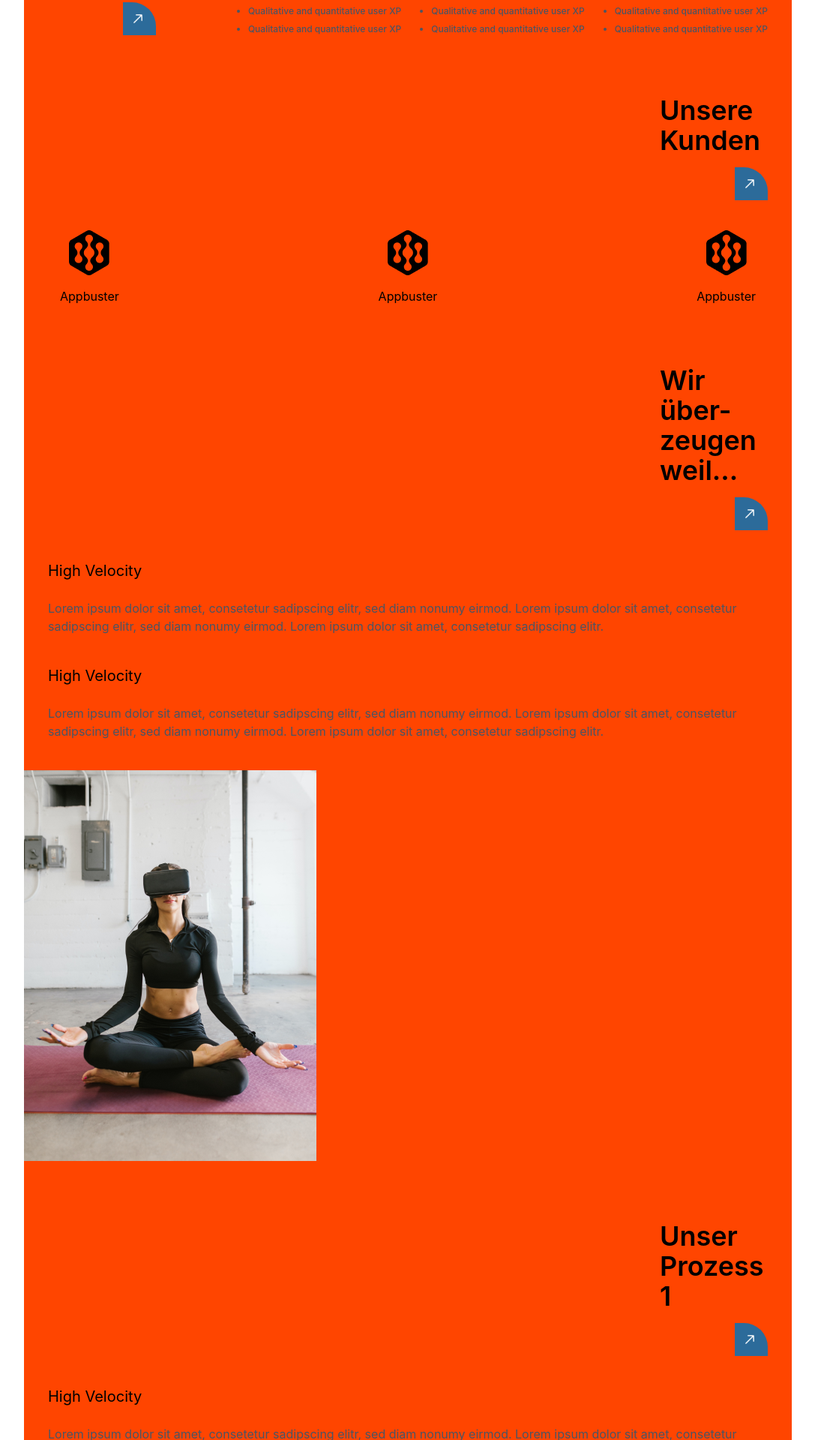
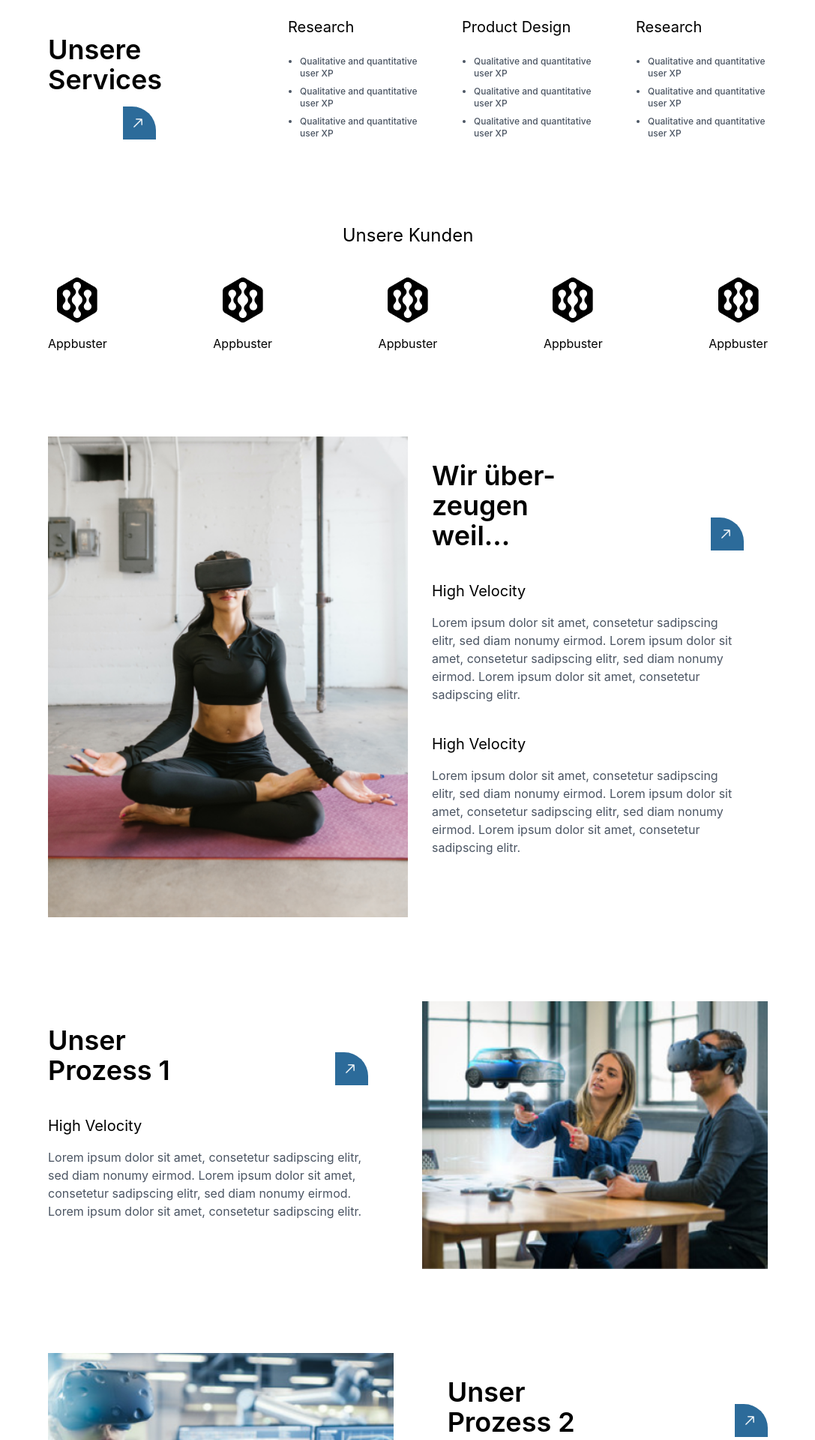
Before and after one commit to Zyrean/Imsys, a Next.js app: page / in a window 1280 px wide. Shown: the part 840-2760 px from the top of the page at 75% size, without its empty margins (96-1183 px from the left). Built offline with nearby package versions, Linux system fonts and the light colour scheme.

Commit message:
no message

```diff
--- a/src/app/globals.css
+++ b/src/app/globals.css
@@ -13,5 +13,5 @@ html {
 }
 
 main {
-  background-color: orangered;
+  /* background-color: orangered; */
 }
--- a/src/app/page.js
+++ b/src/app/page.js
@@ -16,7 +16,7 @@ import KundenLogo from "@/assets/KundenLogo.png";
 
 export default function HomePage() {
   return (
-    <main className="flex flex-col gap-20 pb-14">
+    <main className="flex flex-col gap-20 pb-14 lg:gap-28">
       {/* SECTION 1 */}
       <section className="relative flex flex-col gap-10">
         <div className="flex items-center lg:items-start">
@@ -51,74 +51,116 @@ export default function HomePage() {
       </section>
 
       {/* SECTION 3 */}
-      <section className="flex flex-col gap-10 px-8">
-        <HeaderSection text="Unsere Kunden" />
+      <section className="flex flex-col gap-10 lg:items-center lg:justify-between">
+        <HeaderSection
+          text="Unsere Kunden"
+          style="desktop"
+          display="lg:hidden"
+        />
+        <h2 className="hidden text-2xl lg:block">Unsere Kunden</h2>
 
-        <div className="flex justify-between px-4">
+        <div className="flex justify-between px-8 lg:w-full">
           <CustomerItem customer="Appbuster" image={KundenLogo} />
           <CustomerItem customer="Appbuster" image={KundenLogo} />
           <CustomerItem customer="Appbuster" image={KundenLogo} />
           <CustomerItem
-            customer="test1"
+            customer="Appbuster"
             image={KundenLogo}
-            className="sm:hidden"
+            className="hidden lg:flex"
           />
           <CustomerItem
-            customer="test2"
+            customer="Appbuster"
             image={KundenLogo}
-            className="sm:hidden"
+            className="hidden sm:flex"
           />
         </div>
       </section>
 
       {/* SECTION 4 */}
-      <section className="flex flex-col gap-10">
-        <HeaderSection text={`Wir über-zeugen weil...`} className={"px-8"} />
+      <section className="flex flex-col gap-10 lg:flex lg:flex-row-reverse lg:justify-between lg:gap-0 lg:px-8 ">
+        <div className="flex flex-col gap-10 lg:w-1/2">
+          <HeaderSection style="desktop" text={`Wir über- zeugen weil...`} />
 
           <div className="flex flex-col gap-10">
             <InformationBlock title="High Velocity" />
             <InformationBlock title="High Velocity" />
+          </div>
+        </div>
 
-          <Image src={WomenVr} alt="Women with Vr glases" />
-        </div>
+        <Image
+          src={WomenVr}
+          alt="Women with Vr glases"
+          className="w-full lg:w-1/2"
+        />
       </section>
 
       {/* SECTION 5 */}
-      <section className="flex flex-col gap-10">
-        <HeaderSection text={`Unser Prozess 1`} className={"px-8"} />
+      <section className="flex flex-col gap-10 lg:flex-row">
+        <div className="flex flex-col gap-10 lg:w-1/2">
+          <HeaderSection
+            text={`Unser Prozess 1`}
+            style="desktop"
+            className={"px-8"}
+          />
 
-        <div className="flex flex-col gap-10">
           <InformationBlock title="High Velocity" />
-          <Image src={TeamVr} alt="Team with Vr glases" />
         </div>
+
+        <Image
+          src={TeamVr}
+          alt="Team with Vr glases"
+          className="w-full lg:w-1/2 lg:pr-8"
+        />
       </section>
 
       {/* SECTION 6 */}
-      <section className="flex flex-col gap-10">
-        <HeaderSection text={`Unser Prozess 2`} className={"px-8"} />
+      <section className="flex flex-col gap-10 lg:flex-row-reverse">
+        <div className="flex flex-col gap-10 lg:w-1/2">
+          <HeaderSection
+            text={`Unser Prozess 2`}
+            style="desktop"
+            className={"px-8"}
+          />
 
-        <div className="flex flex-col gap-10">
           <InformationBlock title="High Velocity" />
-          <Image src={EmployeeVr} alt="Employee with Vr glases" />
         </div>
+
+        <Image
+          src={EmployeeVr}
+          alt="Employee with Vr glases"
+          className="w-full lg:w-1/2 lg:pl-8"
+        />
       </section>
 
       {/* SECTION 7 */}
       <section className="flex flex-col gap-10">
-        <HeaderSection text={`Referenze-projekte`} className={"px-8"} />
+        <HeaderSection
+          style="desktop"
+          text={`Referenze-projekte`}
+          className={"px-8"}
+        />
 
         <div className="flex flex-col gap-6">
           <div className="px-8">
-            <ul className="flex justify-between font-semibold uppercase text-gray-600">
+            <ul className="flex justify-between font-semibold uppercase text-gray-600 lg:hidden">
               <li>all</li>
               <li>vr</li>
               <li>ar</li>
               <li>mr</li>
               <li>web design</li>
             </ul>
+
+            <ul className="hidden justify-between font-semibold uppercase text-gray-600 lg:flex">
+              <li>all</li>
+              <li>mobile design</li>
+              <li>web design</li>
+              <li>branding</li>
+              <li>illustration</li>
+              <li>typography</li>
+            </ul>
           </div>
 
-          <div className="grid grid-cols-2 gap-4 px-8">
+          <div className="grid grid-cols-2 gap-4 px-8 md:gap-8">
             <InformationBlock type="small" title="Real Estat Landing Page" />
             <InformationBlock type="small" title="Real Estat Landing Page" />
             <InformationBlock type="small" title="Real Estat Landing Page" />
@@ -129,23 +171,42 @@ export default function HomePage() {
 
       {/* SECTION 8 */}
       <section className="flex flex-col gap-10">
-        <HeaderSection text={`Was unsere Kunden sagen?`} className={"px-8"} />
+        <HeaderSection
+          text={`Was unsere Kunden sagen?`}
+          className={"px-8"}
+          style="desktop"
+        />
 
+        <div className="lg:flex lg:gap-4 lg:px-8">
           <CustomerPost />
+          <CustomerPost display="hidden lg:flex" />
+          <CustomerPost display="hidden lg:flex" />
+        </div>
 
-        <div className="flex justify-between px-8">
+        <div className="flex justify-between px-8 lg:justify-end lg:gap-4">
           <ButtonNextBack className="rotate-90" />
           <ButtonNextBack className="rotate-[270deg]" />
         </div>
       </section>
 
       {/* SECTION 9 */}
-      <section className="flex flex-col gap-10">
-        <HeaderSection text={`News-letter`} className={"px-8"} />
+      <section className="flex flex-col justify-between gap-10 lg:flex-row">
+        <HeaderSection
+          style="desktop"
+          text={`News-letter`}
+          className={"px-8"}
+          display="lg:hidden"
+        />
 
+        <h1 className="hidden w-80 pl-8 text-4xl font-semibold lg:block">
+          Bleib mit dem Newsletter auf dem Laufenden
+        </h1>
+
+        <div className="flex flex-col gap-10 lg:w-1/2">
           <InformationBlock title="none" />
 
           <NewsLetterForm />
+        </div>
       </section>
     </main>
   );
--- a/src/components/customer/CustomerPost.jsx
+++ b/src/components/customer/CustomerPost.jsx
@@ -3,9 +3,11 @@ import Image from "next/image";
 import Avatar from "@/assets/Avatar.png";
 import QuoteIcon from "@/assets/QuoteIcon.png";
 
-function CustomerPost() {
+function CustomerPost({ display = "flex" }) {
   return (
-    <div className="mx-8 flex flex-col gap-4 border border-gray-400 px-4 py-6">
+    <div
+      className={`${display} mx-8 flex-col gap-4 border border-gray-400 px-4 py-6 lg:mx-0`}
+    >
       <Image src={QuoteIcon} alt="Quote icon" />
       <h3 className="font-semibold">
         They imporved our Google rankings, increased traffic to our website
--- a/src/components/header/NavBar.jsx
+++ b/src/components/header/NavBar.jsx
@@ -3,7 +3,7 @@ import NavLink from "./NavLink";
 function NavBar() {
   return (
     <nav>
-      <ul className="flex gap-16">
+      <ul className="flex gap-4">
         <NavLink to={"/herausforderungen"}>Ihre herausforderungen</NavLink>
         <NavLink to={"/lösungen"}>Unsere Lösungen</NavLink>
         <NavLink to={"/wissen&support"}>Wissen & Support</NavLink>
--- a/src/components/services/ServiceList.jsx
+++ b/src/components/services/ServiceList.jsx
@@ -3,7 +3,7 @@ import ServiceListItem from "./ServiceListItem";
 
 function ServiceList() {
   return (
-    <ul className="grid grid-cols-2 gap-12 lg:flex lg:gap-6">
+    <ul className="grid grid-cols-2 gap-12 lg:flex lg:gap-14">
       <ServiceListItem header="Research" />
       <ServiceListItem header="Product Design" />
       <ServiceListItem header="Research" />
--- a/src/components/services/ServiceListItem.jsx
+++ b/src/components/services/ServiceListItem.jsx
@@ -8,7 +8,7 @@ function ServiceListItem({ header, className }) {
       <Image src={IconResearch} alt="service icon" />
       <h3 className="text-xl">{header}</h3>
 
-      <ul className="flex list-disc flex-col gap-4 pl-4 font-medium lg:gap-2">
+      <ul className="flex list-disc flex-col gap-4 pl-4 font-medium lg:max-w-44 lg:gap-2">
         <li className="text-xs text-gray-600">
           Qualitative and quantitative user XP
         </li>
--- a/src/components/ui/Button.jsx
+++ b/src/components/ui/Button.jsx
@@ -19,6 +19,16 @@ function Button({ children, className, style, icon = "false" }) {
     return (
       <button
         className={"w-44 rounded-br-3xl bg-blue py-3 text-white " + className}
+      >
+        {children}
+      </button>
+    );
+  }
+
+  if (style === "default tiny") {
+    return (
+      <button
+        className={"w-36 rounded-br-full bg-blue py-2 text-white " + className}
       >
         {children}
       </button>
--- a/src/components/ui/HeaderSection.jsx
+++ b/src/components/ui/HeaderSection.jsx
@@ -1,12 +1,21 @@
 import Button from "./Button";
 
-function HeaderSection({ text, className }) {
+function HeaderSection({ text, display = "flex", style }) {
+  if (style === "desktop") {
+    return (
+      <div className={`${display} justify-between px-8 lg:mt-8`}>
+        <h1 className="text-4xl font-semibold sm:w-60 lg:w-60 lg:text-4xl">
+          {text}
+        </h1>
+
+        <Button icon="arrow" className="self-end"></Button>
+      </div>
+    );
+  }
+
   return (
     <div
-      className={
-        "flex justify-between lg:flex-col lg:justify-normal lg:gap-4 lg:self-end " +
-        className
-      }
+      className={`${display} justify-between sm:text-xs lg:flex-col lg:justify-normal lg:gap-4 lg:self-end `}
     >
       <h1 className="w-52 text-4xl font-semibold lg:w-36">{text}</h1>
 
--- a/src/components/ui/InformationBlock.jsx
+++ b/src/components/ui/InformationBlock.jsx
@@ -17,7 +17,11 @@ function InformationBlock({ title, type }) {
   if (type === "small") {
     return (
       <div className="flex flex-col gap-4">
-        <Image src={TeamMeeting} alt="Picture of a groupe having a meeting" />
+        <Image
+          src={TeamMeeting}
+          alt="Picture of a groupe having a meeting"
+          className="md:w-full"
+        />
 
         <div className="flex flex-col gap-2">
           <h2 className="text-xl">{title}</h2>
@@ -31,7 +35,7 @@ function InformationBlock({ title, type }) {
   }
 
   return (
-    <div className="flex flex-col gap-6 px-8">
+    <div className="flex flex-col gap-4 px-8">
       <h2 className="text-xl">{title}</h2>
       <p className="text-gray-600">
         Lorem ipsum dolor sit amet, consetetur sadipscing elitr, sed diam nonumy
```
Also changed, not shown: src/components/header/MainHeader.jsx (+14 -13 lines). Lines whose indentation alone changed are shown as unchanged.
